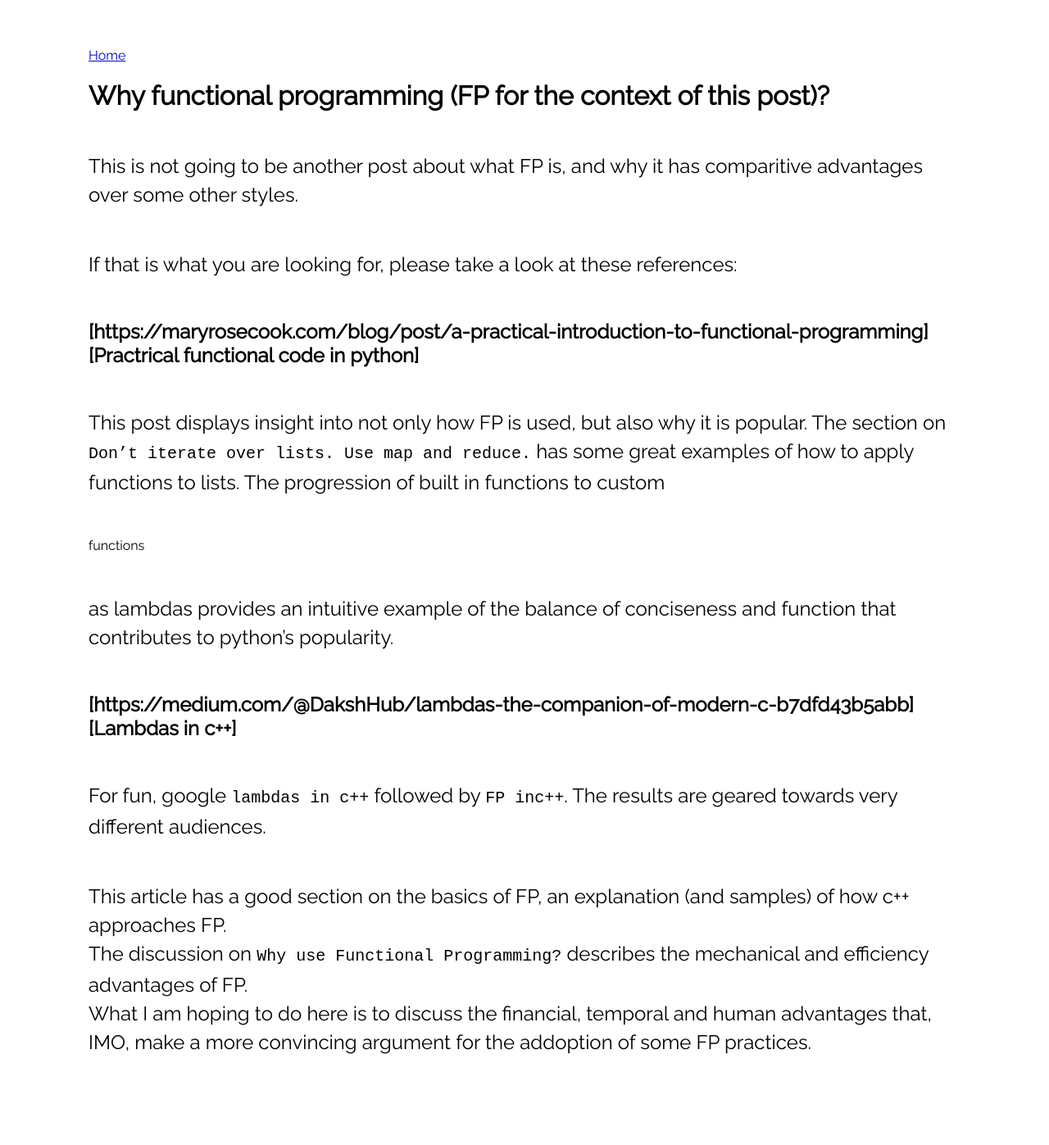
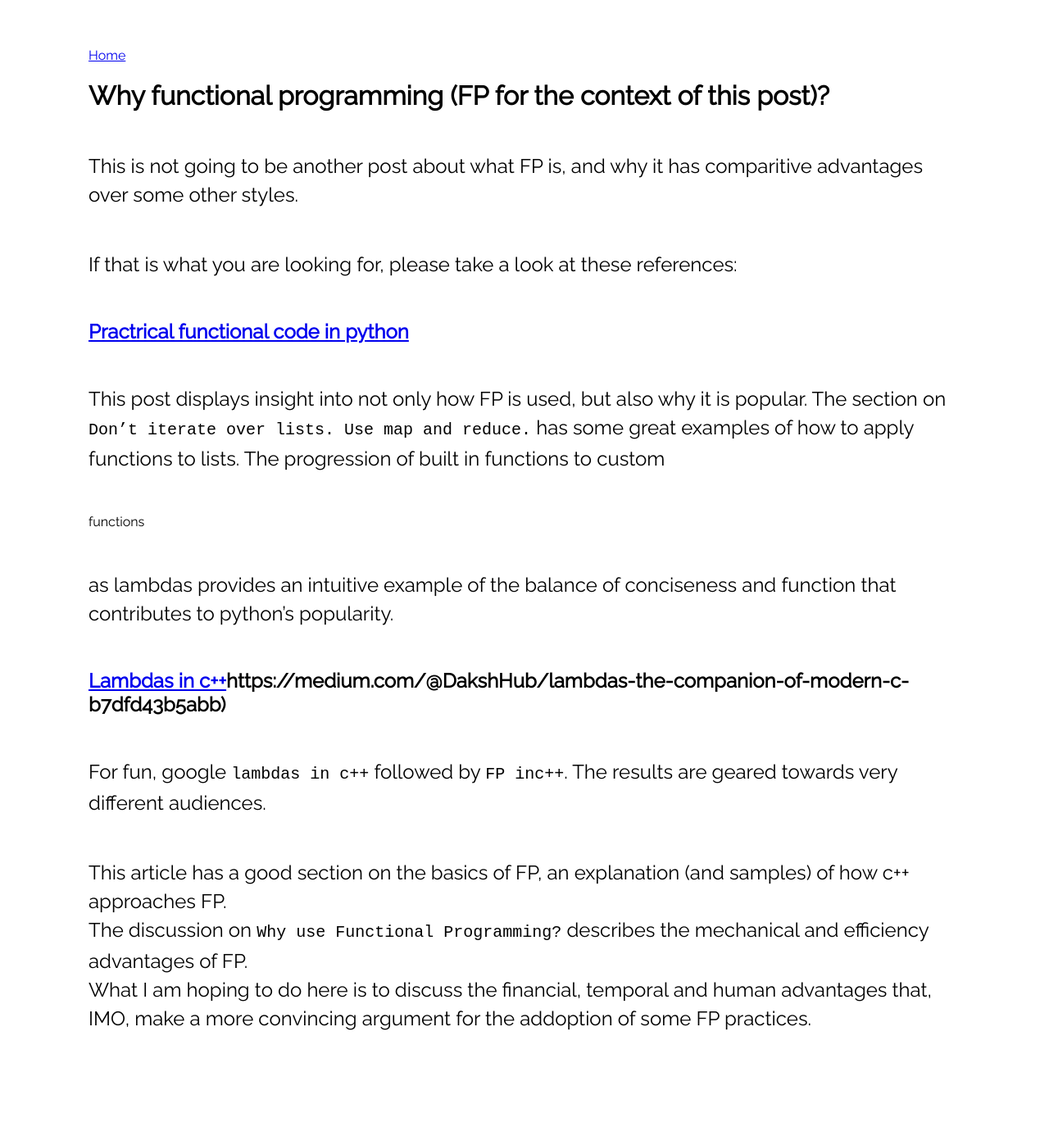
Before and after one commit to theonej/theonej.github.io, a Jekyll site: the page built from _posts/2018-12-25-functional-why.md, in a window 1280 px wide. Shown: the whole page at 82% size. Built offline with Jekyll 4.4.1, drawn with Linux system fonts in a browser that asks for light colours; comment, search, counter and statistics services are not loaded; after the commit the page ends 1368 px from its top, so only the background shows below that.

Commit message:
moving to markdown for posts

```diff
--- a/_posts/2018-12-25-functional-why.md
+++ b/_posts/2018-12-25-functional-why.md
@@ -9,13 +9,13 @@ This is not going to be another post about what FP is, and why it has comparitiv
 
 If that is what you are looking for, please take a look at these references:
 
-## [https://maryrosecook.com/blog/post/a-practical-introduction-to-functional-programming] [Practrical functional code in python]
+##  [Practrical functional code in python](https://maryrosecook.com/blog/post/a-practical-introduction-to-functional-programming])
 This post displays insight into not only how FP is used, but also why it is popular.  The section on `Don’t iterate over
 lists. Use map and reduce.` has some great examples of how to apply functions to lists.  The progression of built in functions to custom
 <in-line>functions</in-line> as lambdas provides an intuitive example of the balance of conciseness and function that contributes to python's
 popularity.
 
-##  [https://medium.com/@DakshHub/lambdas-the-companion-of-modern-c-b7dfd43b5abb] [Lambdas in c++]
+##   [Lambdas in c++]([)https://medium.com/@DakshHub/lambdas-the-companion-of-modern-c-b7dfd43b5abb)
 For fun, google `lambdas in c++` followed by `FP inc++`.  The results are geared towards very different audiences.
 
 This article has a good section on the basics of FP, an explanation (and samples) of how c++ approaches FP.
```
